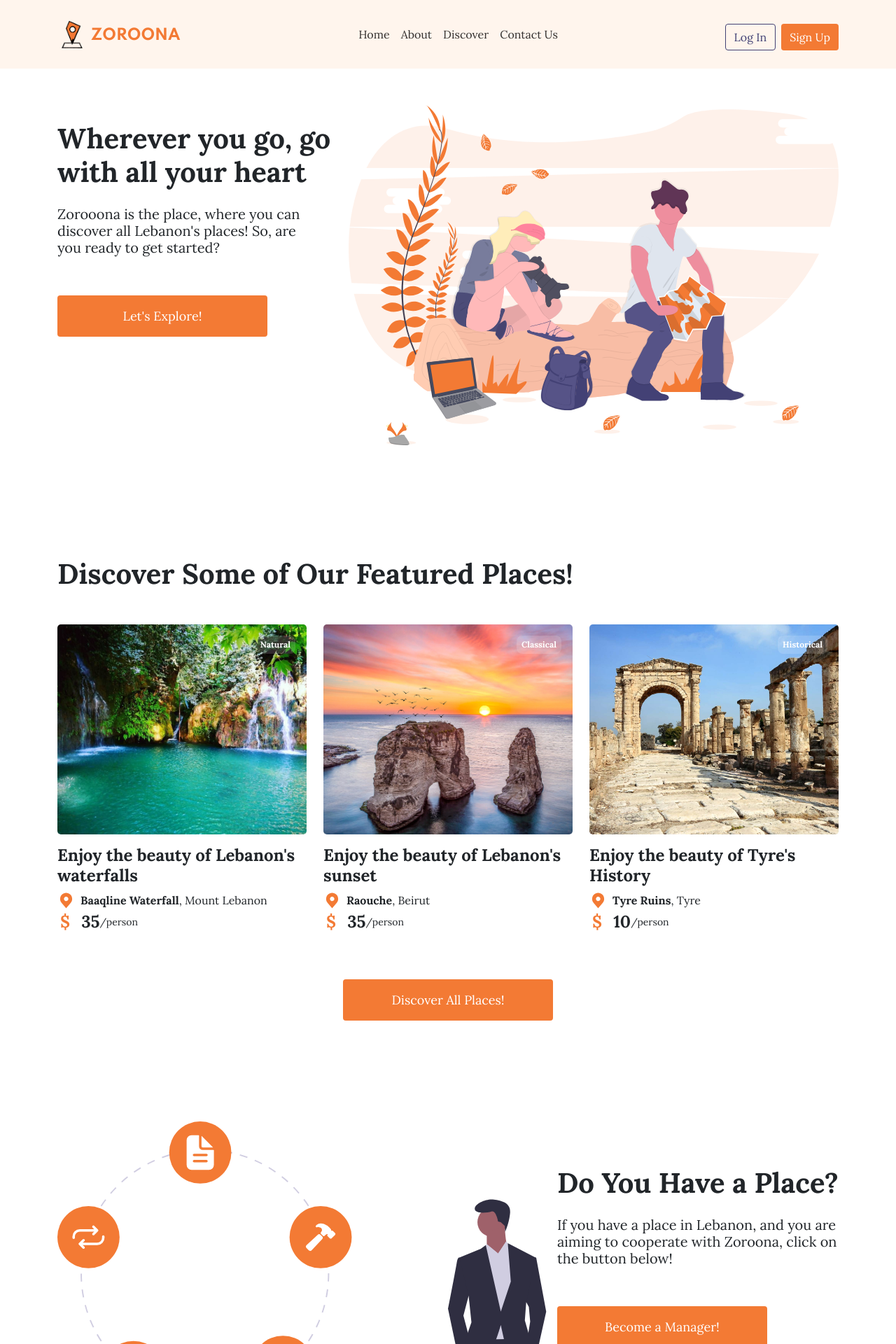
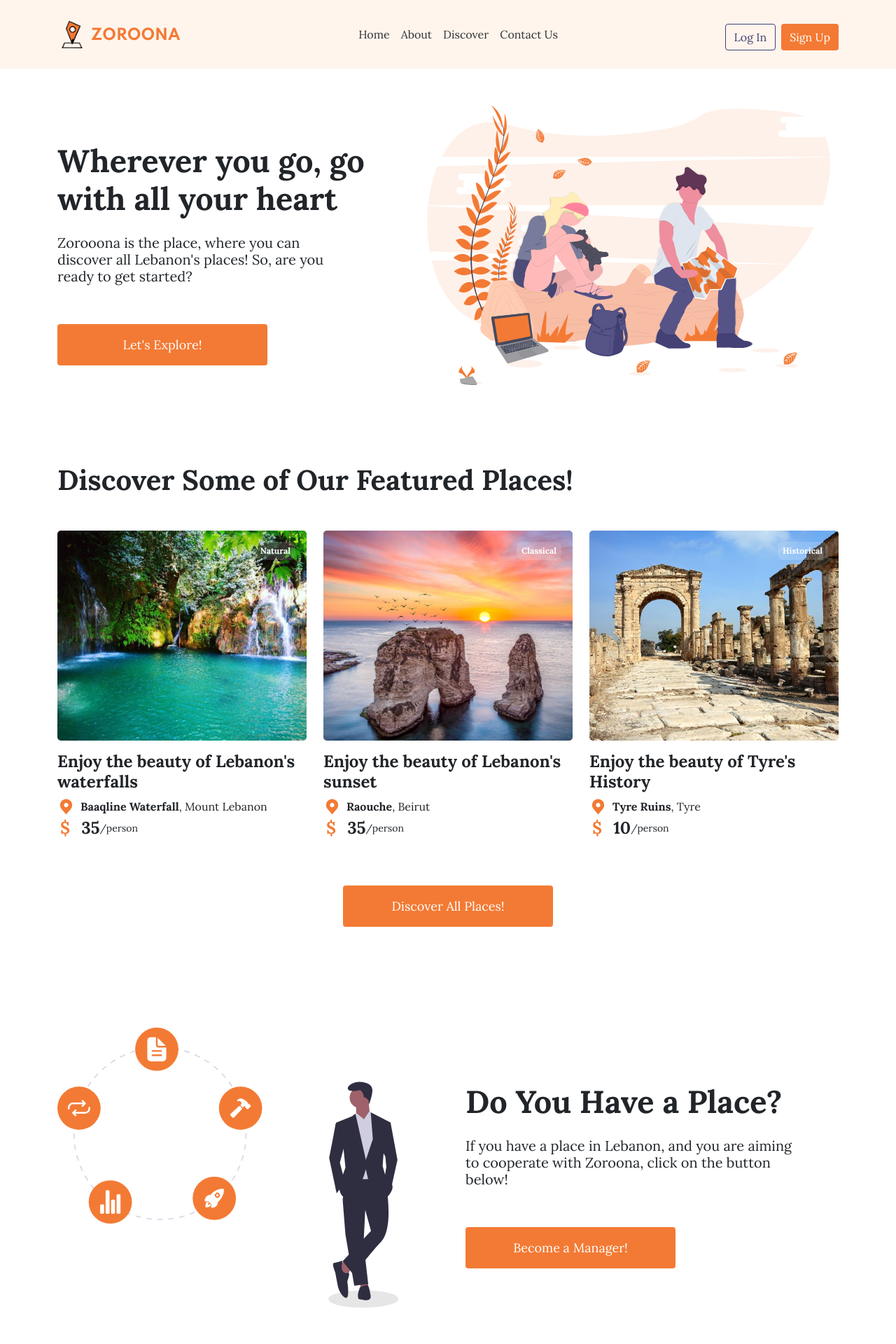
Before and after one commit to khaledbaghdadii/NewZoroona, a Vue app in the folder client/: page / in a window 1280 px wide. Shown: the top 1920 px of the page at 70% size. Built offline with nearby package versions, Linux system fonts and the light colour scheme.

Commit message:
places and landing page updates + responsivness

```diff
--- a/client/src/assets/scss/custom/_addons.scss
+++ b/client/src/assets/scss/custom/_addons.scss
@@ -28,6 +28,14 @@
 
 .fs-36 {
     font-size: 36px;
+}
+
+.fs-50 {
+    font-size: 45px;
+}
+
+.fs-60 {
+    font-size: 60px;
 }
 
 // font-weights
@@ -71,3 +79,16 @@
     // -webkit-transform: scaleX(-1);
     transform: scaleX(-1);
 }
+
+.img-beside-text {
+    width: 600px;
+    height: 400px;
+}
+
+.bg-rose {
+    background-color: #f8e9dc;
+}
+
+.rounded-8 {
+    border-radius: 8px;
+}
--- a/client/src/assets/scss/custom/_main.scss
+++ b/client/src/assets/scss/custom/_main.scss
@@ -12,7 +12,7 @@
 @import "./component/fonts";
 //Header
 .navbar-container {
-    background-color: #FFF5ED;
+    background-color: #fff5ed;
     z-index: 1;
 }
 
@@ -21,7 +21,6 @@
         font-family: Spartan;
         padding-top: 0.7rem;
         color: $primary;
-        ;
         font-size: 21px;
         font-weight: 700;
         line-height: 22px;
@@ -50,7 +49,6 @@
         right: 0;
         margin: auto;
         background-color: $primary;
-        ;
         width: 0%;
         content: "";
         height: 2px;
@@ -62,13 +60,12 @@
 }
 
 .add-shadow {
-    box-shadow: rgba(60, 64, 67, 0.3) 0px 1px 2px 0px
+    box-shadow: rgba(60, 64, 67, 0.3) 0px 1px 2px 0px;
 }
 
 //Homepage
 .section-intro-landing {
     margin-top: 150px;
-    min-height: calc(100vh - 170px);
 }
 
 .HomepageCoverPhoto {
@@ -110,7 +107,7 @@
 //footer
 footer {
     p {
-        color: #E5E5E5;
+        color: #e5e5e5;
         font-size: 14px;
         font-weight: 400;
     }
@@ -129,7 +126,7 @@ footer {
 
 //login & signup
 .login-wrapper {
-    background-color: #FFF5ED;
+    background-color: #fff5ed;
     min-height: 100vh;
 }
 
@@ -148,7 +145,7 @@ footer {
     background-size: cover;
     background-repeat: no-repeat;
     background-position: center;
-    width: 50%;
+    width: 55%;
 }
 
 .login-wrap {
@@ -208,3 +205,32 @@ footer {
 .places-page-container {
     margin-top: 150px;
 }
+
+.carousel {
+    width: 70%;
+    .carousel-item {
+        img {
+            border-radius: 8px;
+            width: 100%;
+            height: 400px;
+            filter: brightness(60%);
+            -webkit-box-shadow: 2px 10px 34px -15px rgba(0, 0, 0, 0.24);
+            -moz-box-shadow: 0px 10px 34px -15px rgba(0, 0, 0, 0.24);
+            box-shadow: 0px 10px 34px -15px rgba(0, 0, 0, 0.24);
+        }
+    }
+    &:hover {
+        cursor: pointer;
+        img {
+            filter: brightness(100%);
+        }
+    }
+}
+
+.featured {
+    border-radius: 8px;
+    background-image: linear-gradient(to bottom right, #fff5ed, #f1dede);
+    -webkit-box-shadow: 2px 10px 34px -15px rgba(0, 0, 0, 0.24);
+    -moz-box-shadow: 0px 10px 34px -15px rgba(0, 0, 0, 0.24);
+    box-shadow: 0px 10px 34px -15px rgba(0, 0, 0, 0.24);
+}
--- a/client/src/assets/scss/custom/_responsive.scss
+++ b/client/src/assets/scss/custom/_responsive.scss
@@ -1,9 +1,37 @@
 // responsive
-@media (max-width: $sm-breakpoint) {}
+@media (max-width: $sm-breakpoint) {
+    .img-beside-text {
+        width: 200px;
+    }
+}
 
 @media (max-width: $md-breakpoint) {
     .HomepageCoverPhoto {
         width: 400px;
+    }
+    .img-beside-text {
+        width: 400px;
+    }
+    .carousel {
+        width: 100%;
+    }
+}
+
+@media (max-width: $xl-breakpoint) {
+    .img-beside-text {
+        width: 400px;
+    }
+}
+
+@media (max-width: $lg-breakpoint) {
+    .img-beside-text {
+        width: 500px;
+    }
+}
+
+@media (max-width: 300px) {
+    .img-beside-text {
+        width: 200px;
     }
 }
 
--- a/client/src/assets/scss/custom/_variables.scss
+++ b/client/src/assets/scss/custom/_variables.scss
@@ -11,3 +11,5 @@ $primary: #F37A34;
 $secondary: #424174;
 $md-breakpoint: 761px;
 $sm-breakpoint: 576px;
+$lg-breakpoint: 992px;
+$xl-breakpoint: 1200px;
--- a/client/src/components/Header.vue
+++ b/client/src/components/Header.vue
@@ -35,7 +35,7 @@
               >
             </li>
             <li class="nav-item">
-              <router-link class="nav-link" :to="{ name: 'Homepage' }"
+              <router-link class="nav-link" :to="{ name: 'Placespage' }"
                 >Discover</router-link
               >
             </li>
--- a/client/src/views/account/Signup.vue
+++ b/client/src/views/account/Signup.vue
@@ -33,10 +33,10 @@
     <section v-else>
       <div class="container">
         <div class="row justify-content-center">
-          <div class="col-md-12 col-lg-10">
-            <div class="wrap d-md-flex ps-5">
+          <div class="col-md-12 col-lg-10 ">
+            <div class="wrap d-md-flex ">
               <div
-                class="login-img"
+                class="login-img float-left"
                 :style="{
                   'background-image':
                     'url(' + require('@/assets/images/signup.svg') + ')',
--- a/client/src/views/homepage/Homepage.vue
+++ b/client/src/views/homepage/Homepage.vue
@@ -1,16 +1,15 @@
 <template>
   <div>
     <section
-      class="d-flex flex-column-reverse flex-lg-row justify-content-between section-intro-landing container"
+      class="d-flex flex-column-reverse flex-lg-row pb-5 mb-5 section-intro-landing container"
     >
-      <div>
-        <h1 class="fw-700 mt-4">
-          Wherever you go, go <br />
-          with all your heart
+      <div class="align-self-center me-lg-5">
+        <h1 class="fw-700 fs-50 mt-4">
+          Wherever you go, go with all your heart
         </h1>
-        <h5 class="pt-3">
-          Zorooona is the place, where you can <br />
-          discover all Lebanon's places! So, are <br />you ready to get started?
+        <h5 class="pt-3 pe-5">
+          Zorooona is the place, where you can discover all Lebanon's places!
+          So, are you ready to get started?
         </h5>
         <button
           class="btn btn-primary mt-5 py-3 px-3 text-white fs-18 homepage-btn"
@@ -20,7 +19,7 @@
         </button>
       </div>
       <div>
-        <img src="@/assets/images/homepage.svg" class="HomepageCoverPhoto" />
+        <img src="@/assets/images/homepage.svg" class="img-beside-text" />
       </div>
     </section>
 
@@ -129,6 +128,7 @@
           <button
             class="btn btn-primary px-3 py-3 text-white fs-18"
             id="discover"
+            @click="goToPlacesPage()"
           >
             Discover All Places!
           </button>
@@ -137,14 +137,14 @@
     </section>
 
     <section
-      class="d-flex flex-column flex-md-row justify-content-between container my-5 py-5"
+      class="d-flex flex-column flex-lg-row pb-5 container my-5 py-5"
     >
-      <img src="@/assets/images/manager.svg" class="HomepageCoverPhoto" />
-      <div>
-        <h1 class="fw-700 mt-5 pt-3">Do You Have a Place?</h1>
-        <h5 class="pt-3">
-          If you have a place in Lebanon, and you are <br />
-          aiming to cooperate with Zoroona, click on <br />the button below!
+      <img src="@/assets/images/manager.svg" class="img-beside-text me-lg-5" />
+      <div class="align-self-center ms-lg-5">
+        <h1 class="fw-700 fs-50 mt-4">Do You Have a Place?</h1>
+        <h5 class="pt-3 pe-5">
+          If you have a place in Lebanon, and you are aiming to cooperate with
+          Zoroona, click on the button below!
         </h5>
         <button
           class="btn btn-primary mt-5 py-3 px-3 text-white fs-18 homepage-btn"
@@ -159,10 +159,13 @@
 <script>
 export default {
   name: "homepage",
-  methods:{
-        goToSignUp(){
+  methods: {
+    goToSignUp() {
       this.$router.push("/signup");
-    }
-  }
+    },
+    goToPlacesPage() {
+      this.$router.push("/placesPage");
+    },
+  },
 };
 </script>
```
Also changed, not shown: client/src/views/placespage/Placespage.vue (+69 -29 lines), client/src/assets/images/discover.svg (added).
